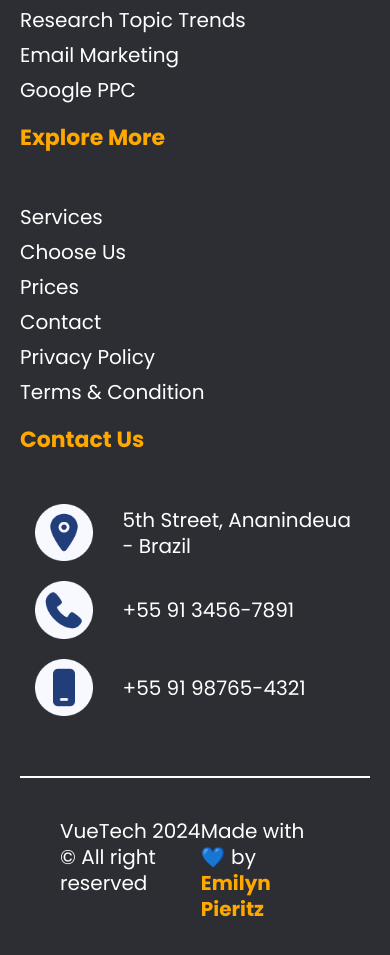
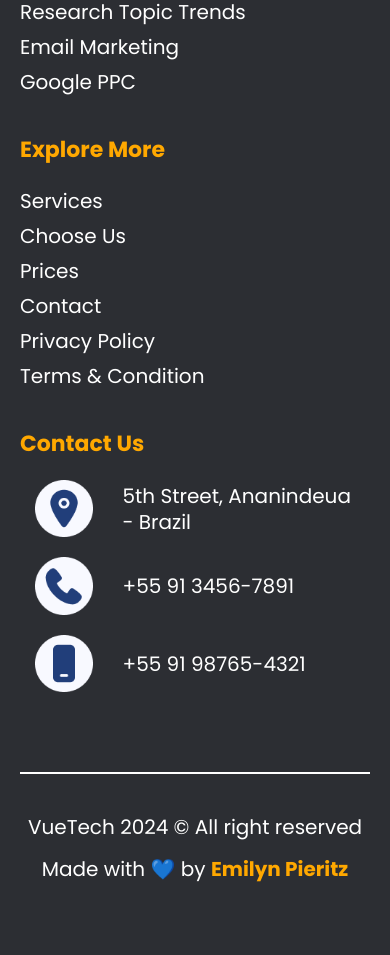
Before and after one commit to ecpieritz/vuetech, a Vue app: page / in a window 390 px wide. Shown: the part 9856-10811 px from the top of the page. After the commit the page ends 10774 px from the top, so only its background shows below. Built offline with nearby package versions, Linux system fonts and the light colour scheme.

Commit message:
feat: add responsive on Footer

```diff
--- a/src/components/Footer.vue
+++ b/src/components/Footer.vue
@@ -164,13 +164,25 @@ $vt-white: #ffffff;
     display: flex;
     justify-content: space-between;
 
-    a{
+    a {
       font-size: 20px;
       color: $vt-yellow;
     }
 
-
+    @media (max-width: 460px) {
+      flex-direction: column;
+      padding: 40px 0 20px;
+      text-align: center;
+    }
   }
 
+  @media (max-width: 460px) {
+    .col-12 {
+      margin-bottom: 20px;
+    }
+    h4 {
+      margin-bottom: 20px !important;
+    }
+  }
 }
 </style>
```
